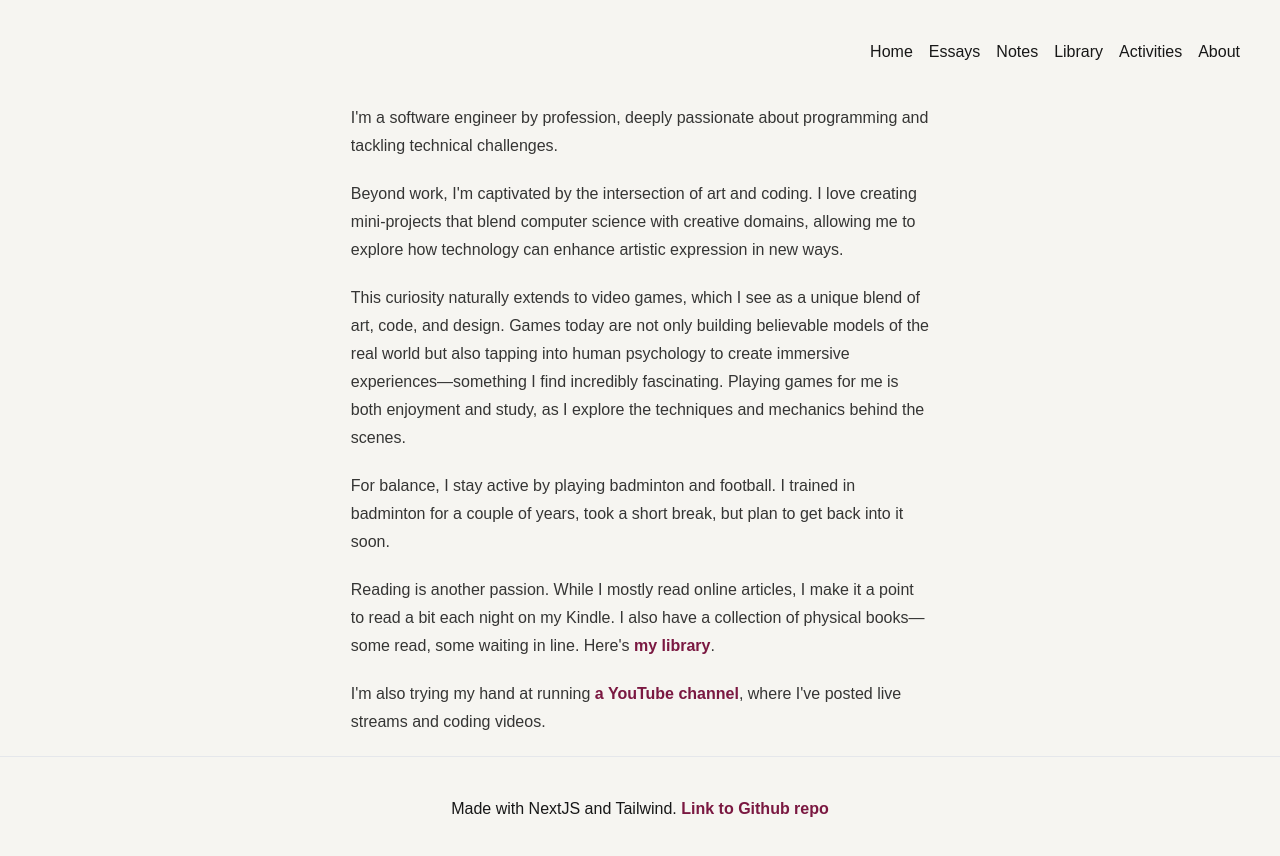
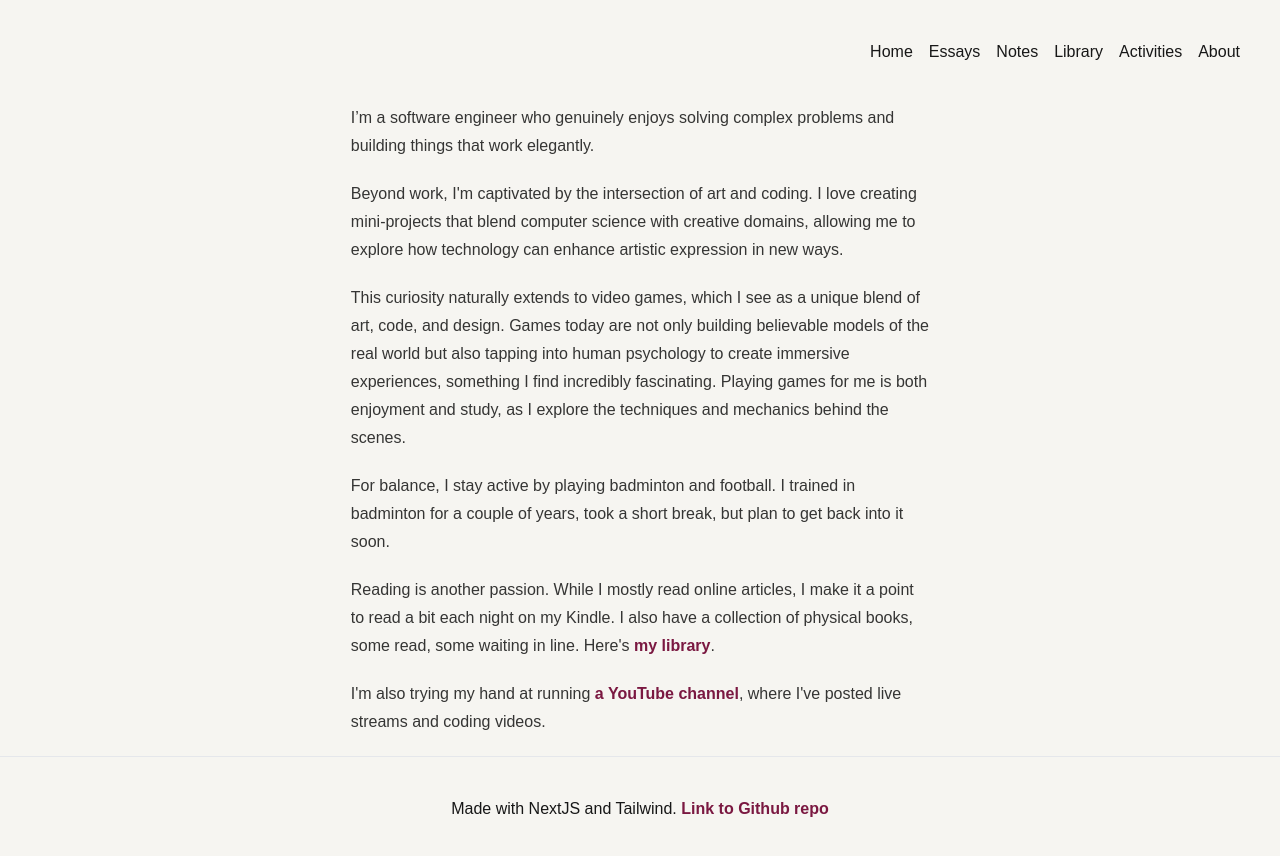
Before and after one commit to DrNightmare/blog-v2, a Next.js app: page /about in a window 1280 px wide. Shown: the top 856 px of the page. Built offline with nearby package versions, Linux system fonts and the light colour scheme.

Commit message:
mildly update about page to trigger deploy

```diff
--- a/src/app/about/content.mdx
+++ b/src/app/about/content.mdx
@@ -1,6 +1,6 @@
-<p>I'm a software engineer by profession, deeply passionate about programming and tackling technical challenges.</p>
+<p>I’m a software engineer who genuinely enjoys solving complex problems and building things that work elegantly.</p>
 <p>Beyond work, I'm captivated by the intersection of art and coding. I love creating mini-projects that blend computer science with creative domains, allowing me to explore how technology can enhance artistic expression in new ways.</p>
-<p>This curiosity naturally extends to video games, which I see as a unique blend of art, code, and design. Games today are not only building believable models of the real world but also tapping into human psychology to create immersive experiences—something I find incredibly fascinating. Playing games for me is both enjoyment and study, as I explore the techniques and mechanics behind the scenes.</p>
+<p>This curiosity naturally extends to video games, which I see as a unique blend of art, code, and design. Games today are not only building believable models of the real world but also tapping into human psychology to create immersive experiences, something I find incredibly fascinating. Playing games for me is both enjoyment and study, as I explore the techniques and mechanics behind the scenes.</p>
 <p>For balance, I stay active by playing badminton and football. I trained in badminton for a couple of years, took a short break, but plan to get back into it soon.</p>
-<p>Reading is another passion. While I mostly read online articles, I make it a point to read a bit each night on my Kindle. I also have a collection of physical books—some read, some waiting in line. Here's [my library](/library).</p>
+<p>Reading is another passion. While I mostly read online articles, I make it a point to read a bit each night on my Kindle. I also have a collection of physical books, some read, some waiting in line. Here's [my library](/library).</p>
 <p>I'm also trying my hand at running [a YouTube channel](https://www.youtube.com/@ArvindPrakash94), where I've posted live streams and coding videos.</p>
```
